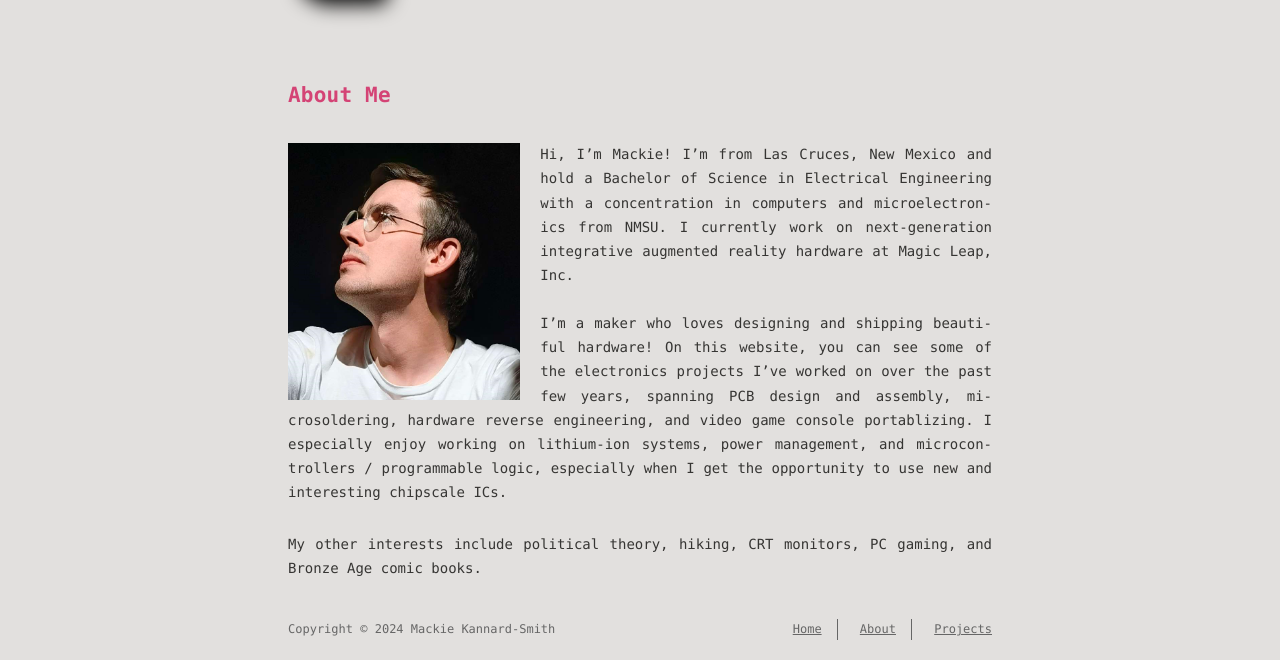
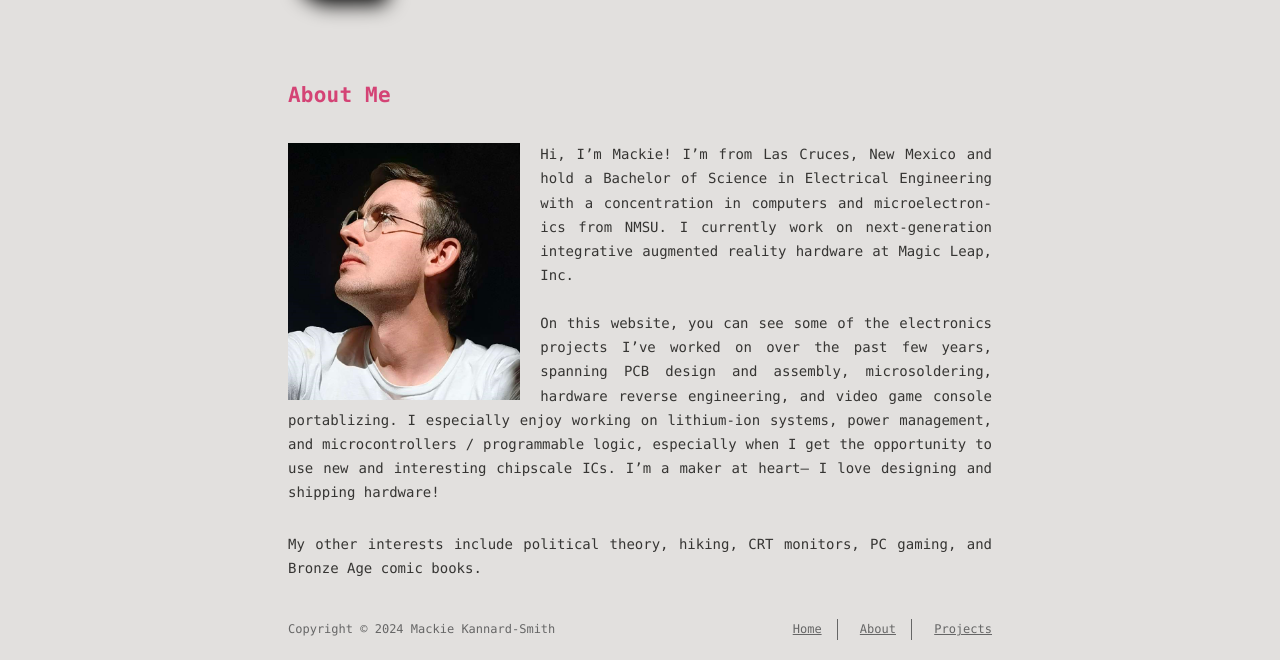
Before and after one commit to mackieks/website, a plain HTML site: page about/index.html in a window 1280 px wide. Shown: the part 152-812 px from the top of the page. Drawn offline with nearby package versions, Linux system fonts and the light colour scheme.

Commit message:
Site updated: 2024-05-01 20:22:38

```diff
--- a/about/index.html
+++ b/about/index.html
@@ -15,7 +15,7 @@
 <meta property="og:locale" content="en_US">
 <meta property="og:image" content="https://mackieks.com/about/cropped.jpg">
 <meta property="article:published_time" content="2021-08-10T00:41:11.000Z">
-<meta property="article:modified_time" content="2024-05-01T04:40:06.750Z">
+<meta property="article:modified_time" content="2024-05-02T00:22:21.542Z">
 <meta property="article:author" content="Mackie Kannard-Smith">
 <meta name="twitter:card" content="summary">
 <meta name="twitter:image" content="https://mackieks.com/about/cropped.jpg">
@@ -89,7 +89,7 @@
 
   <div class="content" itemprop="articleBody">
 
-          <h1 id="About-Me"><a href="#About-Me" class="headerlink" title="About Me"></a>About Me</h1><p><img src="cropped.jpg" style="display:inline-block;float:left;margin-right:20px;width:33%"> Hi, I’m Mackie! I’m from Las Cruces, New Mexico and hold a Bachelor of Science in Electrical Engineering with a concentration in computers and microelectronics from NMSU. I currently work on next-generation integrative augmented reality hardware at Magic Leap, Inc. </br> </br> I’m a maker who loves designing and shipping beautiful hardware! On this website, you can see some of the electronics projects I’ve worked on over the past few years, spanning PCB design and assembly, microsoldering, hardware reverse engineering, and video game console portablizing. I especially enjoy working on lithium-ion systems, power management, and microcontrollers / programmable logic, especially when I get the opportunity to use new and interesting chipscale ICs.</p>
+          <h1 id="About-Me"><a href="#About-Me" class="headerlink" title="About Me"></a>About Me</h1><p><img src="cropped.jpg" style="display:inline-block;float:left;margin-right:20px;width:33%"> Hi, I’m Mackie! I’m from Las Cruces, New Mexico and hold a Bachelor of Science in Electrical Engineering with a concentration in computers and microelectronics from NMSU. I currently work on next-generation integrative augmented reality hardware at Magic Leap, Inc. </br> </br>On this website, you can see some of the electronics projects I’ve worked on over the past few years, spanning PCB design and assembly, microsoldering, hardware reverse engineering, and video game console portablizing. I especially enjoy working on lithium-ion systems, power management, and microcontrollers / programmable logic, especially when I get the opportunity to use new and interesting chipscale ICs. I’m a maker at heart— I love designing and shipping hardware!</p>
 <p>My other interests include political theory, hiking, CRT monitors, PC gaming, and Bronze Age comic books.</p>
 
 
```
